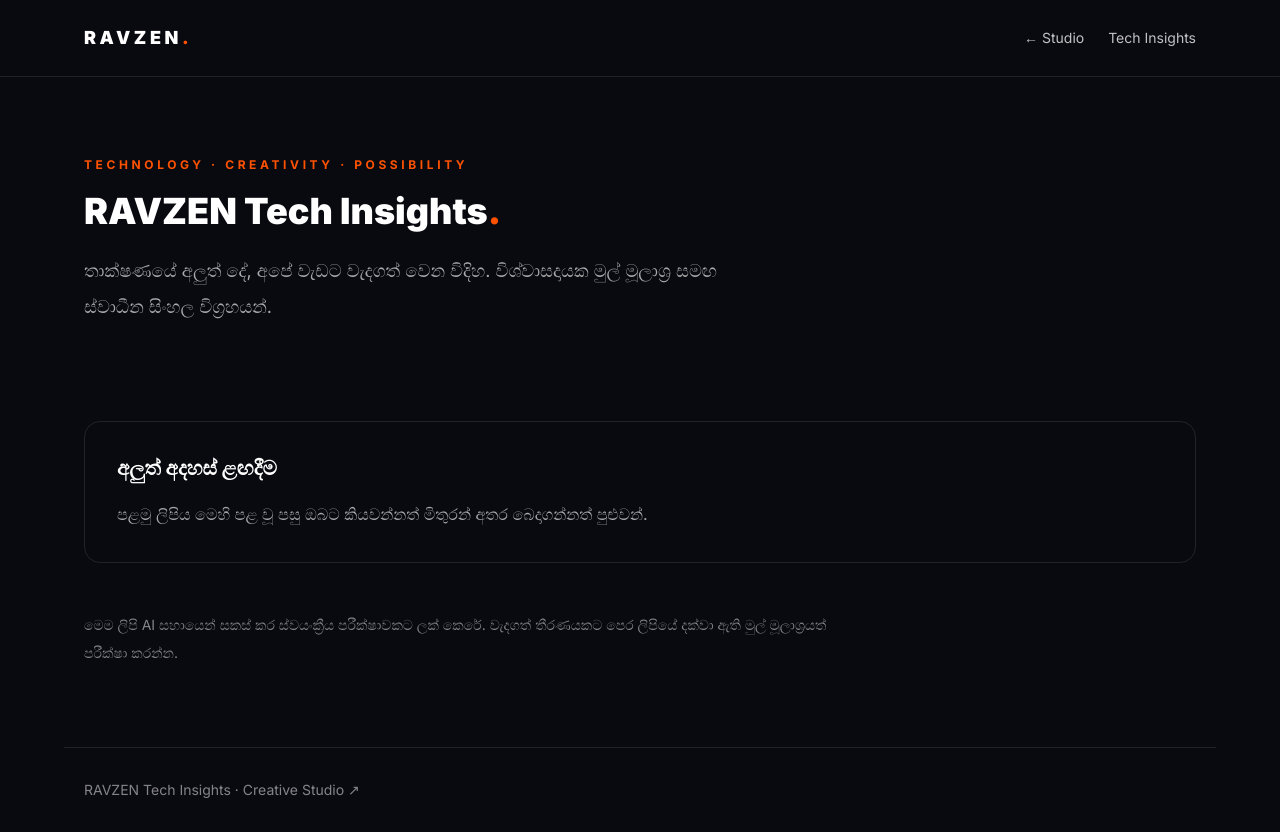
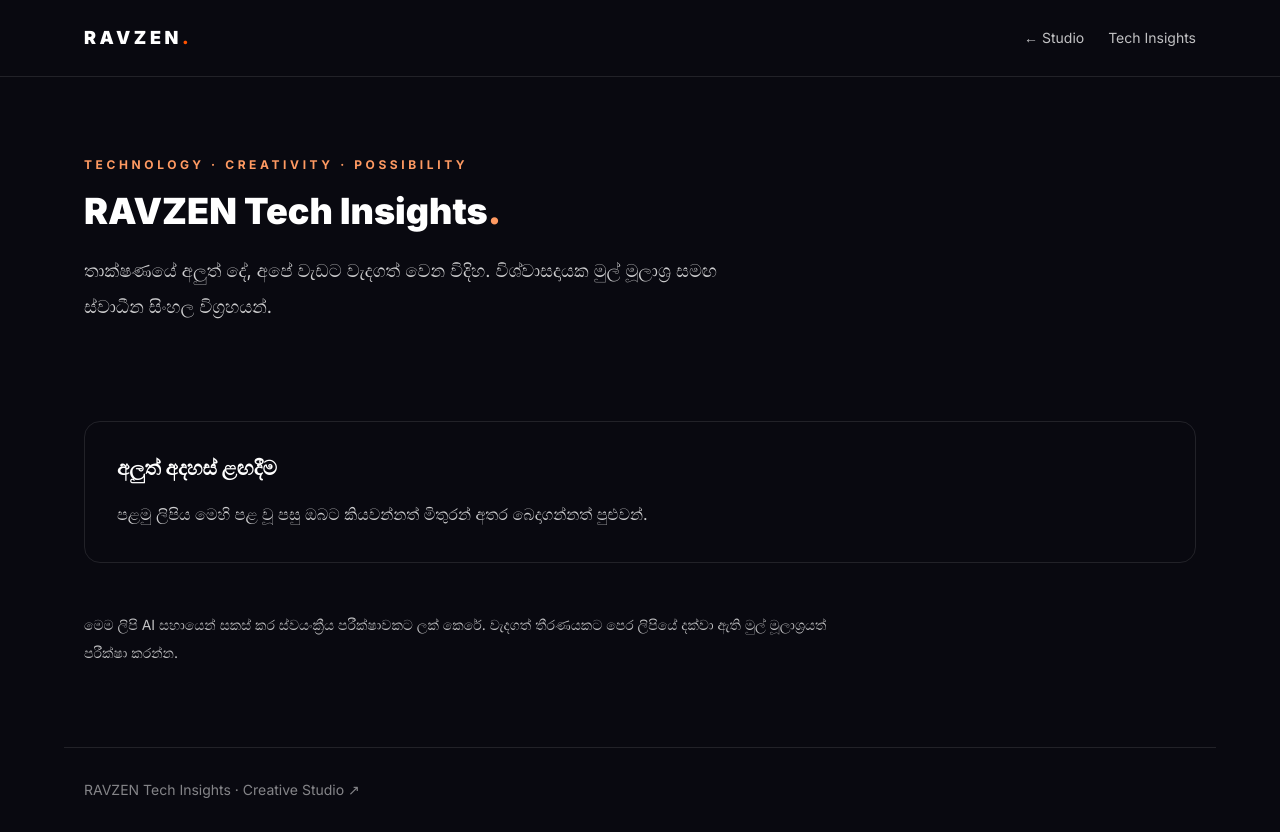
Before and after one commit to prorav98-ravzen/ravzen-digi-universe, a Next.js app: page /tech-insights in a window 1280 px wide. Built offline with nearby package versions, Linux system fonts and the light colour scheme; no server answers; the database is empty.

Commit message:
fix(a11y): improve Tech Insights contrast and align accents with orange brand

```diff
--- a/src/app/(public)/tech-insights/page.tsx
+++ b/src/app/(public)/tech-insights/page.tsx
@@ -6,9 +6,9 @@ export const dynamic = 'force-dynamic'
 export const metadata: Metadata = { title: 'RAVZEN Tech Insights — සිංහල තාක්ෂණික ලිපි', description: 'AI, software සහ නිර්මාණශීලීත්වය ගැන විශ්වාසදායක මූලාශ්‍ර ඇසුරින් සකස් කරන ස්වාධීන සිංහල තාක්ෂණික ලිපි.', alternates: { canonical: '/tech-insights' }, openGraph: { title: 'RAVZEN Tech Insights', description: 'තාක්ෂණය ගැන අලුතින් සිතන්න.', url: '/tech-insights', locale: 'si_LK', type: 'website', images: [SITE_CONFIG.ogImage] } }
 export default async function InsightsPage() {
   const articles = await listArticles(100)
-  return <><p className="text-xs font-bold uppercase tracking-[.3em] text-fuchsia-300">Technology · Creativity · Possibility</p><h1 className="mt-5 text-4xl font-black leading-tight sm:text-6xl">RAVZEN Tech Insights<span className="text-fuchsia-400">.</span></h1><p className="mt-6 max-w-2xl text-lg leading-9 text-white/65">තාක්ෂණයේ අලුත් දේ, අපේ වැඩට වැදගත් වෙන විදිහ. විශ්වාසදායක මුල් මූලාශ්‍ර සමඟ ස්වාධීන සිංහල විග්‍රහයන්.</p>
-    <div className="mt-12 grid gap-6 sm:grid-cols-2 lg:grid-cols-3">{articles.map(article => <article key={article.id} className="rounded-2xl border border-white/10 bg-white/[.03] p-6"><p className="text-xs tracking-wider text-fuchsia-300">{article.category} · {article.reading_minutes} min</p><h2 className="mt-4 text-xl font-bold leading-relaxed"><Link href={`/tech-insights/${article.slug}`} className="hover:underline">{article.title}</Link></h2><p className="mt-4 text-sm leading-7 text-white/65">{article.excerpt}</p><p className="mt-5 text-xs text-white/45"><time dateTime={article.published_at}>{new Date(article.published_at).toLocaleDateString('en-GB', { timeZone: 'Asia/Colombo' })}</time> · {article.source_name}</p><Link href={`/tech-insights/${article.slug}`} className="mt-6 inline-block py-2 text-sm font-semibold text-fuchsia-300">ලිපිය කියවන්න ↗</Link></article>)}</div>
-    {!articles.length && <div className="mt-12 rounded-2xl border border-white/10 p-8"><h2 className="text-xl font-bold">අලුත් අදහස් ළඟදීම</h2><p className="mt-4 leading-8 text-white/65">පළමු ලිපිය මෙහි පළ වූ පසු ඔබට කියවන්නත් මිතුරන් අතර බෙදාගන්නත් පුළුවන්.</p></div>}
-    <p className="mt-12 max-w-3xl text-sm leading-7 text-white/50">මෙම ලිපි AI සහායෙන් සකස් කර ස්වයංක්‍රීය පරීක්ෂාවකට ලක් කෙරේ. වැදගත් තීරණයකට පෙර ලිපියේ දක්වා ඇති මුල් මූලාශ්‍රයත් පරීක්ෂා කරන්න.</p>
+  return <><p className="text-xs font-bold uppercase tracking-[.3em] text-[#FF9A62]">Technology · Creativity · Possibility</p><h1 className="mt-5 text-4xl font-black leading-tight sm:text-6xl">RAVZEN Tech Insights<span className="text-[#FF9A62]">.</span></h1><p className="mt-6 max-w-2xl text-lg leading-9 text-white/80">තාක්ෂණයේ අලුත් දේ, අපේ වැඩට වැදගත් වෙන විදිහ. විශ්වාසදායක මුල් මූලාශ්‍ර සමඟ ස්වාධීන සිංහල විග්‍රහයන්.</p>
+    <div className="mt-12 grid gap-6 sm:grid-cols-2 lg:grid-cols-3">{articles.map(article => <article key={article.id} className="rounded-2xl border border-white/10 bg-white/[.03] p-6"><p className="text-xs tracking-wider text-[#FF9A62]">{article.category} · {article.reading_minutes} min</p><h2 className="mt-4 text-xl font-bold leading-relaxed"><Link href={`/tech-insights/${article.slug}`} className="hover:underline">{article.title}</Link></h2><p className="mt-4 text-sm leading-7 text-white/80">{article.excerpt}</p><p className="mt-5 text-xs text-white/75"><time dateTime={article.published_at}>{new Date(article.published_at).toLocaleDateString('en-GB', { timeZone: 'Asia/Colombo' })}</time> · {article.source_name}</p><Link href={`/tech-insights/${article.slug}`} className="mt-6 inline-block py-2 text-sm font-semibold text-[#FF9A62]">ලිපිය කියවන්න ↗</Link></article>)}</div>
+    {!articles.length && <div className="mt-12 rounded-2xl border border-white/10 p-8"><h2 className="text-xl font-bold">අලුත් අදහස් ළඟදීම</h2><p className="mt-4 leading-8 text-white/80">පළමු ලිපිය මෙහි පළ වූ පසු ඔබට කියවන්නත් මිතුරන් අතර බෙදාගන්නත් පුළුවන්.</p></div>}
+    <p className="mt-12 max-w-3xl text-sm leading-7 text-white/75">මෙම ලිපි AI සහායෙන් සකස් කර ස්වයංක්‍රීය පරීක්ෂාවකට ලක් කෙරේ. වැදගත් තීරණයකට පෙර ලිපියේ දක්වා ඇති මුල් මූලාශ්‍රයත් පරීක්ෂා කරන්න.</p>
   </>
 }
```
